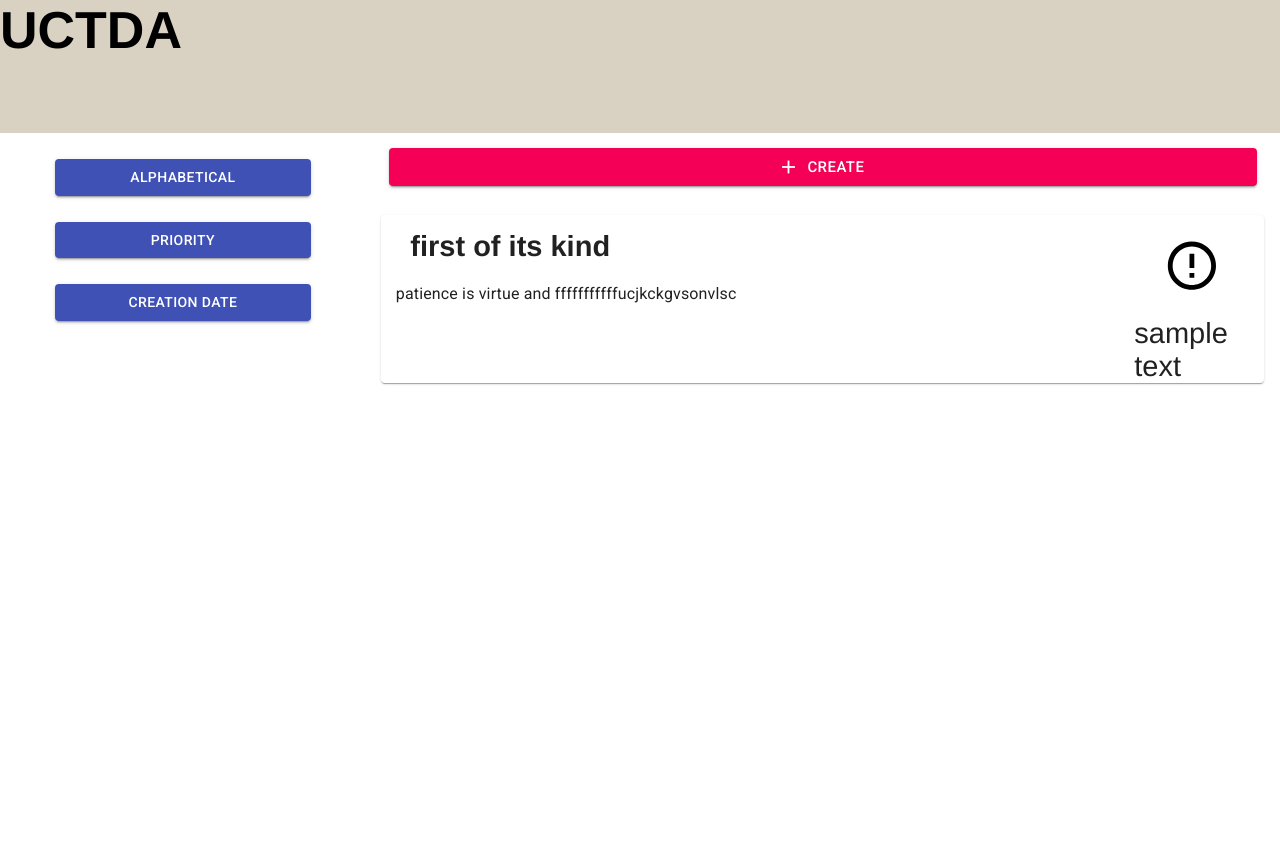
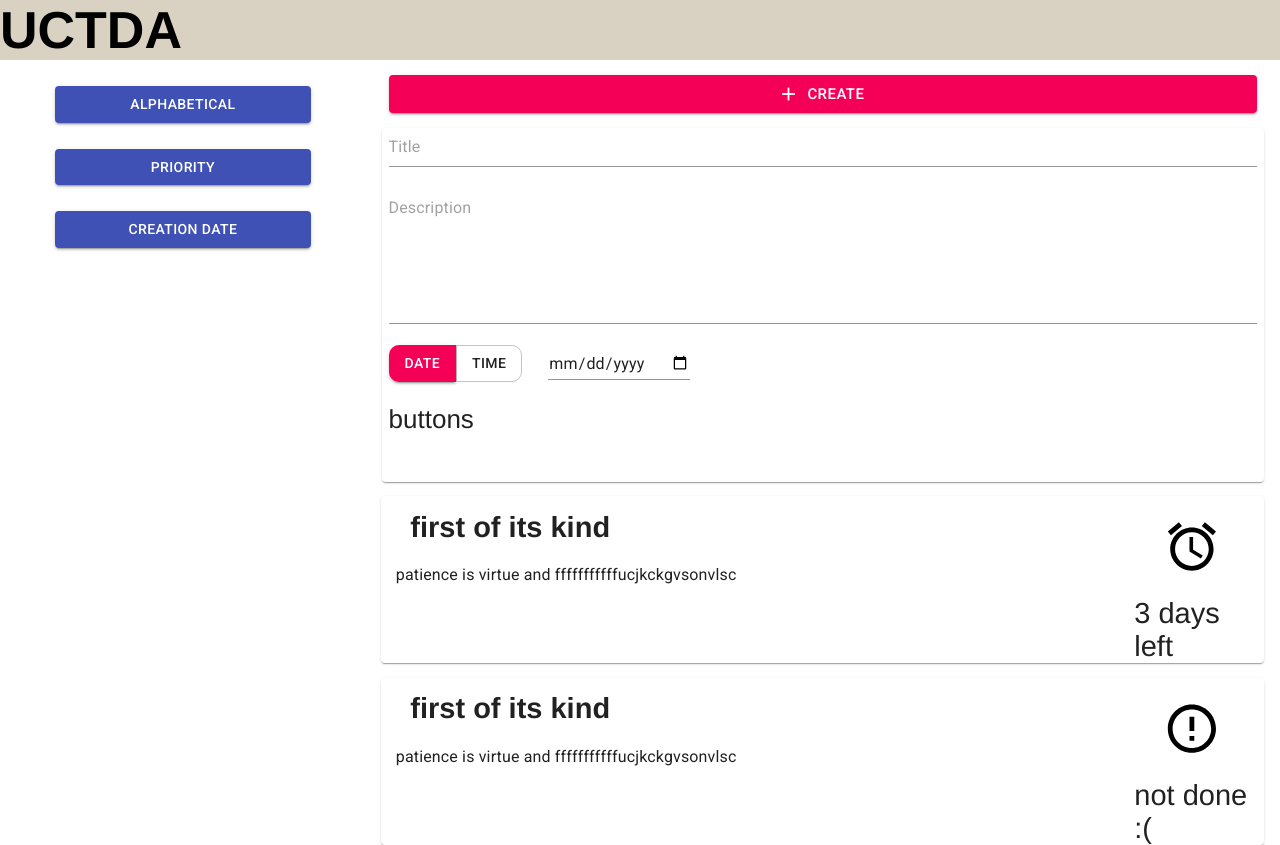
Before and after one commit to Kyustern/UCTDA, a React (Create React App) app: page / in a window 1280 px wide. Before the commit the page ends 800 px from the top, so only its background shows below. Built offline with nearby package versions, Linux system fonts and the light colour scheme.

Commit message:
finishing the TodoEditor Component

```diff
--- a/package.json
+++ b/package.json
@@ -14,6 +14,7 @@
     "@types/react-dom": "^16.9.0",
     "@types/react-redux": "^7.1.9",
     "@types/styled-components": "^5.1.3",
+    "formik": "^2.1.5",
     "material-design-icons": "^3.0.1",
     "react": "^16.13.1",
     "react-dom": "^16.13.1",
--- a/src/app/store.ts
+++ b/src/app/store.ts
@@ -4,5 +4,8 @@ import todosReducer from '../features/todoSlice'
 export const store = configureStore({
     reducer: {
         todos: todosReducer
-    }
+    },
+    devTools: process.env.NODE_ENV !== "development" ? false : true
 })
+
+export type RootState = ReturnType<typeof store.getState>;
--- a/src/app/types.ts
+++ b/src/app/types.ts
@@ -3,10 +3,12 @@ import { type } from "os"
 // export const ADD_TODO = 'ADD_TODO'
 // export const RM_TODO = 'RM_TODO'
 
-export interface Todo {
+export type Todo = {
     title: string
     description: string
     done: boolean
+    duration ? : number
+    creationTimeStamp: number
 }
 
 // export type addTodoAction = {
--- /dev/null
+++ b/src/components/ImprovisedDurationInput.tsx
@@ -0,0 +1,99 @@
+import styled from 'styled-components';
+import React, {useState, useEffect} from 'react'
+import { MenuItem, Select, InputLabel, Input, FormControl } from '@material-ui/core';
+
+interface Props {
+    getter: (input: number) => void
+}
+
+export const DurationInput: React.FC<Props> = ({getter}) => {
+
+    const [textInputErr, setTextInputErr] = useState(false)
+    const [value, setValue] = useState(1)
+    const [valueType, setValueType] = useState('weeks')
+
+    useEffect(
+        () => getter(translateToSeconds(valueType)),
+        [value, valueType]
+    )
+
+    const numOnlyRegEx = /[0-9]/
+
+    const translateToSeconds = (optionValue: string): number => {
+        switch (optionValue) {
+            case 'weeks':
+                return value * 604800
+            case 'days':
+                return value * 86400
+            case 'hours':
+                return value * 3600
+            case 'minutes':
+                return value * 60
+            default:
+                setValueType('weeks')
+                return value * 604800
+        }
+    }
+
+    const selectHandler = (event: React.ChangeEvent<{ value: unknown }>) => {
+        console.log(event.target.value)
+        setValueType(event.target.value as string)
+    }
+
+    const inputHandler = (event: any) => {
+        const input = event.target.value
+        if (numOnlyRegEx.test(input) || input ==="") {
+            console.log("c bon", input)
+            setValue(event.target.value)
+            if (input ==="") {
+                setTextInputErr(true)
+            } else {
+                setTextInputErr(false)
+            }
+        } else {
+            console.log("c pas bon", input)
+        }
+    }
+
+    return(
+        <Wrapper>
+
+            <NumberInput
+                value={value}
+                onChange={inputHandler}
+                type="number"
+                error={textInputErr}
+            />
+
+            <CustomSelect
+                variant="outlined"
+                onChange={selectHandler}
+                value={valueType}
+            >
+                <MenuItem value="weeks">Weeks</MenuItem>
+                <MenuItem value="days">Days</MenuItem>
+                <MenuItem value="hours">Hours</MenuItem>
+                <MenuItem value="minutes">Minutes</MenuItem>
+            </CustomSelect>
+
+
+        </Wrapper>
+    )
+
+}
+
+const NumberInput = styled(Input)`
+    width: 3em;
+    height: 2.5em;
+    margin-right: 0.5em;
+`;
+
+const CustomSelect = styled(Select)`
+    height: 2.5em;
+    width: 9em;
+`;
+
+const Wrapper = styled.div`
+    display: flex;
+    justify-content: center;
+`;
--- a/src/components/TDList.tsx
+++ b/src/components/TDList.tsx
@@ -4,7 +4,8 @@ import Button from '@material-ui/core/Button'
 import { useSelector, useDispatch } from 'react-redux';
 import { selectTodos, addTodo, todoSlice } from "../features/todoSlice";
 import { Todo } from '../app/types';
-import { TodoComponent } from './TodoComponents';
+import { TodoComponent } from './TodoComponent';
+import { TodoEditor } from './TodoEditor'
 
 export const TDList: React.FC = () => {
 
@@ -22,11 +23,11 @@ export const TDList: React.FC = () => {
         ))
     }
 
-    const renderTodos = () => {
-        if (todos) {
-            todos.map((todo: Todo, index: number) => <TodoComponent key={index} keyProp={index} Todo={todo} />)
-        }
-    }
+    // const renderTodos = () => {
+    //     if (todos) {
+    //         todos.map((todo: Todo, index: number) => <TodoComponent key={index} keyProp={index} Todo={todo} />)
+    //     }
+    // }
 
     return (
         <Wrapper>
@@ -39,8 +40,9 @@ export const TDList: React.FC = () => {
             >
                 Create
             </CustomButton>
+            <TodoEditor />
             {
-                todos.map((todo: Todo, index: number) => <TodoComponent key={index} keyProp={index} Todo={todo} />)
+                todos.map((todo: Todo, index: number) => <TodoComponent key={index} keyProp={index} todoProp={todo} />)
             }
 
         </Wrapper>
--- a/src/components/TodoComponents.tsx
+++ b/src/components/TodoComponent.tsx
@@ -1,29 +1,74 @@
-import React from 'react'
+import React, { useEffect } from 'react'
 import styled from 'styled-components';
 import { Todo } from '../app/types';
 import { Card, Typography } from '@material-ui/core';
 import { ReactComponent as Done } from '../svg/done.svg'
 import { ReactComponent as NotDone } from '../svg/warning.svg'
+import { ReactComponent as Alarm } from '../svg/alarm.svg'
 
 interface Props {
-    Todo: Todo
+    todoProp: Todo
     keyProp: number
 }
 
-export const TodoComponent: React.FC<Props> = ({Todo}) => {
+const getWDHM = (seconds: number): string => {
+    //returns the weeks or days or Hours or Minutes
+
+    const plurial = (n: number) => n > 1 ? 's' : ''
+
+    if (seconds > 604800) {
+        const n = Math.floor(seconds / 604800)
+        return `${n} week${plurial(n)} left`
+    } else if(seconds > 86400) {
+        const n = Math.floor(seconds / 86400)
+        return `${n} day${plurial(n)} left`
+    } else if(seconds > 3600) {
+        const n = Math.floor(seconds / 3600)
+        return `${n} hour${plurial(n)} left`
+    } else if(seconds > 60) {
+        const n = Math.floor(seconds / 60)
+        return `${n} minute${plurial(n)} left`
+    }
+
+    return ''
+}
+
+const getStatus = (todo: Todo): string => {
+    if (!todo.duration) {
+        return 'not done :('
+    }
+    const deadLine = todo.creationTimeStamp + todo.duration
+    const remainingTime = deadLine - Math.floor(Date.now() / 1000)
+    return getWDHM(remainingTime)
+}
+
+const getSvg = (todo: Todo): JSX.Element => {
+    if (todo.done === true) {
+        return <Done />
+    } else {
+        if (todo.duration) {
+            return <Alarm />
+        } else {
+            return <NotDone />
+        }
+    }
+}
+
+export const TodoComponent: React.FC<Props> = ({ todoProp }) => {
+
     return (
         <TodoCard>
             <h4 className="title">
-                {Todo.title}
+                {todoProp.title}
             </h4>
             <div className="status">
-                {Todo.done ? <Done/> : <NotDone/> }
+                {getSvg(todoProp)}
                 <div className="timer">
-                    sample text
+                    {todoProp.done ? 'done :)' : getStatus(todoProp)}
                 </div>
             </div>
             <Typography className="description">
-                {Todo.description}
+                {todoProp.description}
             </Typography>
         </TodoCard>
     )
--- /dev/null
+++ b/src/components/TodoEditor.tsx
@@ -0,0 +1,126 @@
+import React, { useState } from 'react'
+import styled from 'styled-components';
+import { Todo } from '../app/types';
+import { Card, Input, Button, duration } from '@material-ui/core'
+import { DurationInput } from './ImprovisedDurationInput';
+
+interface Props {
+    todoProp?: Todo
+}
+
+export const TodoEditor: React.FC<Props> = () => {
+
+    const [showClock, setShowClock] = useState(false)
+    const [date, setDate] = useState<number>(Date.now() + 604800)
+    const [duration, setDuration] = useState<number | undefined>(undefined)
+
+    const getDateString = (timeStamp: number): string => {
+        const dateObj = new Date(timeStamp)
+        return `${dateObj.getFullYear()}-${dateObj.getMonth()}-${dateObj.getDay()}`
+    }
+
+    const dateInputHandler = (event: any): void => {
+        const now = Date.now()
+        const selection = Date.parse(event.target.value)
+        console.log("selection", selection)
+        if (selection <= now) {
+            console.log("pas good");
+        } else {
+            setDate(selection)
+            console.log("event.target.value", event.target.value)
+        }
+    }
+
+    const getterCB = (input: number) => {
+        setDuration(input)
+        console.log("getter -> input", input)
+    }
+
+
+    return (
+        <TodoCard>
+            <Input placeholder="Title" />
+            <Input placeholder="Description" multiline={true} rows={5} />
+            <div className="dateTimeSelector">
+                <div className="switch">
+                    <Button
+                        color={showClock ? 'default' : 'secondary'}
+                        variant={showClock ? 'outlined' : 'contained'}
+                        onClick={() => setShowClock(false)}
+
+                    >
+                        Date
+                    </Button>
+                    <Button
+                        color={showClock ? 'secondary' : 'default'}
+                        variant={showClock ? 'contained' : 'outlined'}
+                        onClick={() => setShowClock(true)}
+                    >
+                        Time
+                    </Button>
+                </div>
+                {showClock ?
+                    <DurationInput getter={getterCB}/>
+                :
+                    <Input
+                        onChange={dateInputHandler}
+                        value={date}
+                        type="date"
+                    />
+                }
+
+            </div>
+            <div>buttons</div>
+        </TodoCard>
+    )
+}
+
+const DualButton = styled(Button)`
+
+`;
+
+
+const Wrapper = styled.div`
+    display: flex;
+    align-items: center;
+    justify-content: center;
+    position: absolute;
+    height: 100%;
+    width: 100%;
+    top: 0;
+    left: 0;
+    background-color: rgba(0, 0, 0, 0.6);
+`;
+
+const TodoCard = styled(Card)`
+    padding: 0 0.25em 0 0.25em;
+    width: 95%;
+    display: grid;
+    grid-template-columns: 1fr;
+    grid-template-rows: 0.5fr 6em  1fr 1fr;
+    gap: 1px 1px;
+    grid-template-areas:
+    "title"
+    "description"
+    "timeoutDuration"
+    "buttonRack";
+
+    .dateTimeSelector {
+        display: flex;
+        height: 3em;
+        align-items: center;
+    }
+
+    .switch {
+        margin-right: 1em;
+    }
+
+    .switch button:first-child {
+        border-radius: 10px 0 0 10px !important;
+    }
+
+    .switch button:last-child {
+        border-radius: 0 10px 10px 0 !important;
+    }
+
+`;
--- a/src/features/todoSlice.tsx
+++ b/src/features/todoSlice.tsx
@@ -1,25 +1,42 @@
-import { createSlice } from '@reduxjs/toolkit'
+import { createSlice, PayloadAction } from '@reduxjs/toolkit'
 
 import { Todo } from '../app/types'
 // import { addTodoAction, rmTodoAction, Todo } from '../app/types'
 
-interface RootState {
-    todos: Todo[]
+import { RootState } from '../app/store'
+
+interface SliceType {
+    todoList: Todo[]
 }
 
-const firstTodo = {title: 'first of its kind', description: 'patience is virtue and fffffffffffucjkckgvsonvlsc', done: false} as Todo
+const firstTodo: Todo = {
+    title: 'first of its kind',
+    description: 'patience is virtue and fffffffffffucjkckgvsonvlsc',
+    done: false,
+    duration: 89757,
+    creationTimeStamp: Math.floor(1600187100150 / 1000)
+}
 
-export const todoSlice = createSlice({
-    name: 'todo',
+const second: Todo = {
+    title: 'first of its kind',
+    description: 'patience is virtue and fffffffffffucjkckgvsonvlsc',
+    done: false,
+    duration: undefined,
+    creationTimeStamp: Math.floor(1600187100150 / 1000)
+}
 
-    initialState: {todos: [firstTodo]} as RootState,
+export const todoSlice: any = createSlice({
+    name: 'todos',
+
+    initialState: {todoList: [firstTodo, second]} as SliceType,
 
     reducers: {
-        addTodo: (state: RootState, action): void => {
-            state.todos.push(action.payload)
+        addTodo: (state, {payload}: PayloadAction<Todo> ): void => {
+            //add the todo to the graphQL db
+            state.todoList.push(payload)
         },
-        removeTodo: (state: RootState, action): void => {
-            state.todos.splice(action.payload)
+        removeTodo: (state, {payload}: PayloadAction<number>): void => {
+            state.todoList.splice(payload)
         }
     }
 })
@@ -27,6 +44,6 @@ export const todoSlice = createSlice({
 export const { addTodo, removeTodo } = todoSlice.actions
 
 //   w   t   f
-export const selectTodos = (state: any): Todo[] => state.todos.todos
+export const selectTodos = (state: any): Todo[] => state.todos.todoList
 
 export default todoSlice.reducer
```
Also changed, not shown: src/components/fullScreenPopup.tsx (added, +17 -0 lines), src/hooks/useTimer.ts (added, +9 -0 lines), src/svg/alarm.svg (added), 1 other file (tests, documents, lock files or other folders).
